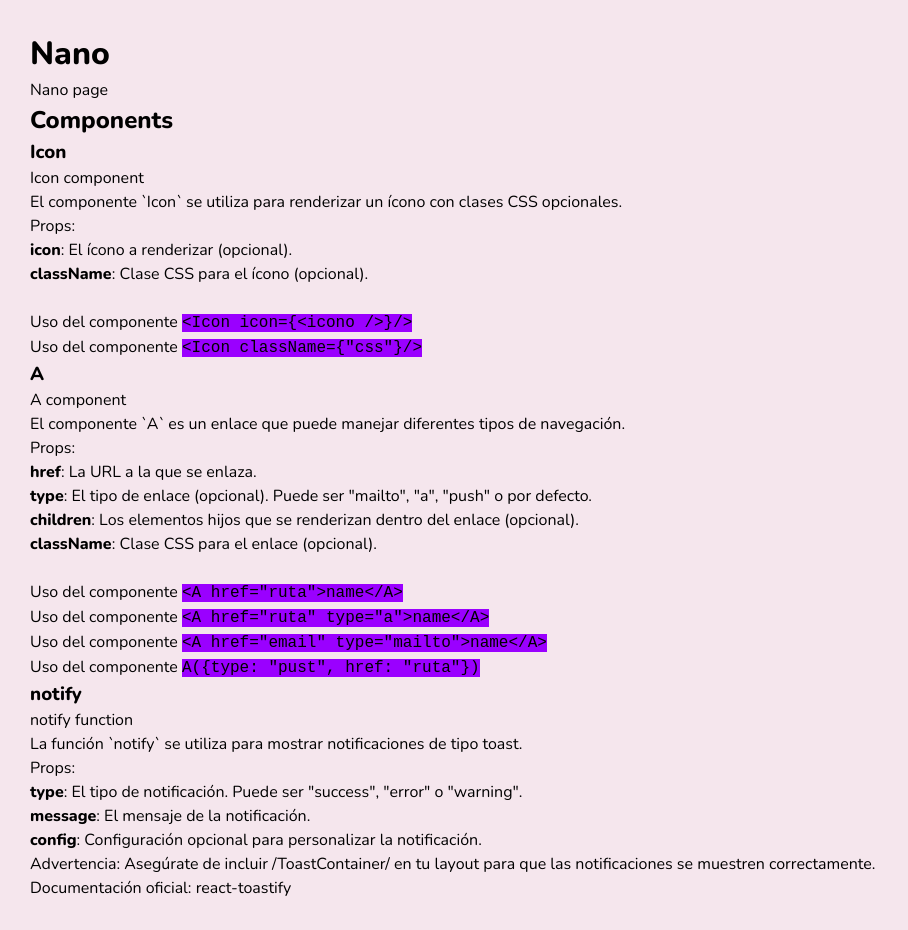
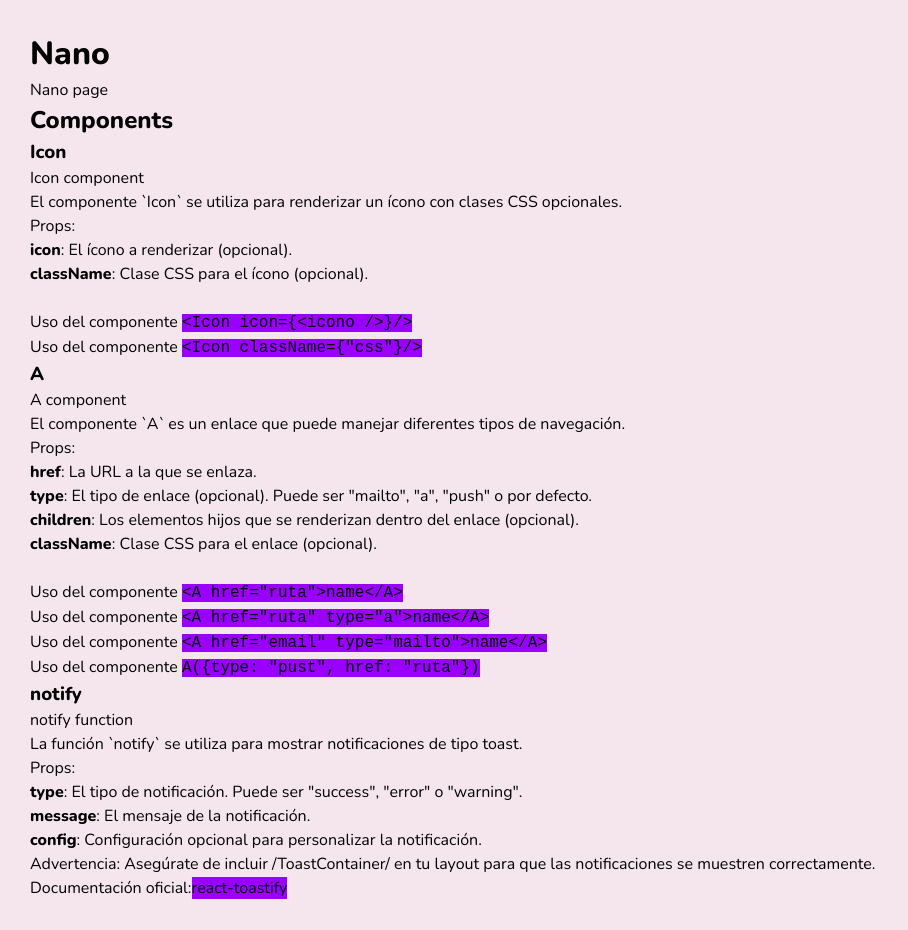
Before and after one commit to genarogg/nanify, a Next.js app: page /nano in a window 1280 px wide. Shown: the whole page, without its empty margins (0-908 px from the left). Built offline with nearby package versions, Linux system fonts and the light colour scheme.

Commit message:
componentes A

```diff
--- a/src/components/btns/animte/BtnRowCircle.tsx
+++ b/src/components/btns/animte/BtnRowCircle.tsx
@@ -1,6 +1,6 @@
 import React from 'react'
 import { FaArrowLeft } from 'react-icons/fa';
-import { Icon } from '@nano';
+import { Icon } from '@components/nano';
 
 interface BtnRowCircleProps {
     icon?: React.ReactNode;
--- a/src/components/btns/checkbox/CheckboxBasic.tsx
+++ b/src/components/btns/checkbox/CheckboxBasic.tsx
@@ -1,5 +1,5 @@
 import React, { useState } from "react";
-import { Icon } from "@nano";
+import { Icon } from "@components/nano";
 import { FaSquareCheck } from "react-icons/fa6";
 import { ImCheckboxUnchecked } from "react-icons/im";
 
--- a/src/components/form/Input.tsx
+++ b/src/components/form/Input.tsx
@@ -1,5 +1,5 @@
 import React, { useState, useRef, useEffect } from 'react'
-import { Icon } from '@nano'
+import { Icon } from '@components/nano'
 import { FaRegEye, FaRegEyeSlash } from "react-icons/fa6";
 
 interface InputProps {
--- a/src/components/index.tsx
+++ b/src/components/index.tsx
@@ -1,5 +1,5 @@
 import Gravatar from "./gravatar/Gravatar";
-import { A, Icon, notify } from "./nano/Index";
+import { A, Icon, notify } from "./nano";
 
 import { Input } from "./form"
 
@@ -14,7 +14,7 @@ import {
 
     CheckBoxBasic,
     BtnRowCircle
-} from "./btns/index"
+} from "./btns"
 
 import {
     LayoutDemo,
--- a/src/components/nano/A.tsx
+++ b/src/components/nano/A.tsx
@@ -7,33 +7,32 @@ interface AProps {
   type?: string;
   children?: React.ReactNode;
   className?: string;
+  style?: React.CSSProperties;
 }
 
-const A: React.FC<AProps> = ({ href, type, children, className = " " }) => {
-
-  if (!type) {
-    return (
-      <Link href={href} className={className}>
-        {children}
-      </Link>
-    );
-  }
-
+const A: React.FC<AProps> = ({ href, type, children, className = " ", style }) => {
   switch (type) {
+    case undefined:
+      return (
+        <Link href={href} className={className} style={style}>
+          {children}
+        </Link>
+      );
     case "mailto":
       return (
-        <a href={`mailto:${href}`} className={className}>
+        <a href={`mailto:${href}`} className={className} style={style}>
           {children}
         </a>
       );
     case "a":
       return (
-        <a href={href} target="_blank" rel="noreferrer" className={className}>
+        <a href={href} target="_blank" rel="noreferrer" className={className} style={style}>
           {children}
         </a>
       );
     case "push":
-      return router.push(href);
+      router.push(href);
+      return null;
   }
 };
 
--- a/src/components/nano/Icon.tsx
+++ b/src/components/nano/Icon.tsx
@@ -3,10 +3,11 @@ import React from 'react';
 interface IconProps {
   icon?: React.ReactNode;
   className?: string;
+  style?: React.CSSProperties;
 }
 
-const Icon: React.FC<IconProps> = ({ icon, className = " " }) => {
-  return <span className={`icon ${className}`}>{icon}</span>;
+const Icon: React.FC<IconProps> = ({ icon, className = " ", style }) => {
+  return <span className={`icon ${className}`} style={style}>{icon}</span>;
 };
 
 export default Icon;
--- a/src/pages/nano.tsx
+++ b/src/pages/nano.tsx
@@ -1,5 +1,6 @@
 import React from 'react'
-
+// import { A } from '@nano';
+import { A } from '@components/index';
 interface nanoProps {
 
 }
@@ -63,7 +64,13 @@ const nano: React.FC<nanoProps> = () => {
                     <li><strong>config</strong>: Configuración opcional para personalizar la notificación.</li>
                 </ul>
                 <li className="prosp">Advertencia: Asegúrate de incluir /ToastContainer/ en tu layout para que las notificaciones se muestren correctamente.</li>
-                <li className="prosp">Documentación oficial: <a href="https://fkhadra.github.io/react-toastify/introduction" target="_blank" rel="noopener noreferrer">react-toastify</a></li>
+                <li className="prosp">Documentación oficial:
+                    <A type='a'
+                        href="https://fkhadra.github.io/react-toastify/introduction" style={{ backgroundColor: "#9a00ff" }}
+                    >
+                        react-toastify
+                    </A>
+                </li>
             </ul>
         </>
     );
--- a/tsconfig.json
+++ b/tsconfig.json
@@ -14,12 +14,12 @@
     "moduleResolution": "node",
     "resolveJsonModule": true,
     "isolatedModules": true,
-    "jsx": "react", // Cambia esto a "react"
+    "jsx": "preserve", // Cambia esto a "react"
     "incremental": true,
     "tsBuildInfoFile": "./dist/tsconfig.tsbuildinfo",
     "paths": {
       "@nano": [
-        "./src/components/nano/Index.tsx"
+        "src/components/nano/index.tsx"
       ],
       "@fn/*": [
         "./src/functions/*"
```
